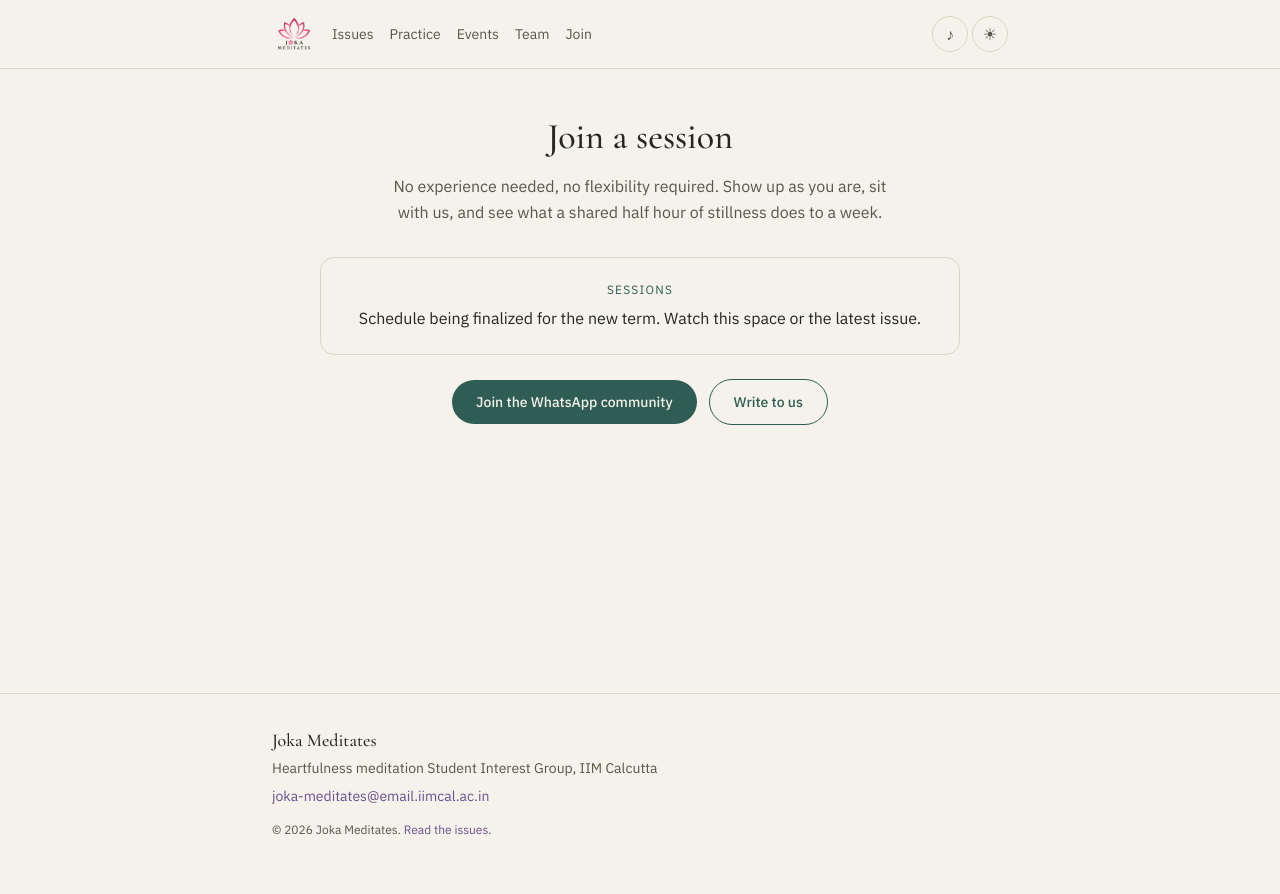
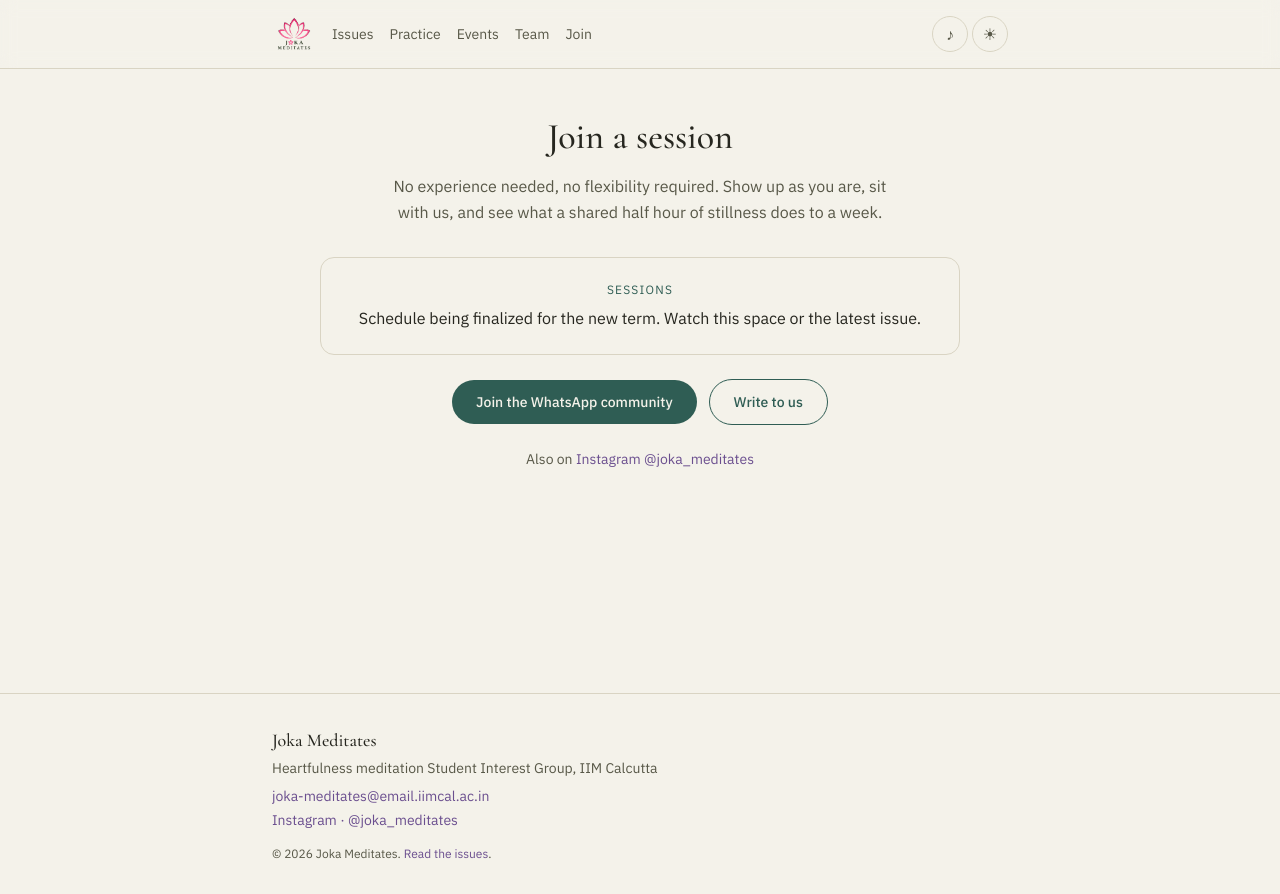
Before and after one commit to Ishu-dev/joka-meditates, a Next.js app: page /join in a window 1280 px wide. Before the commit the page ends 870 px from the top, so only its background shows below. Built offline with nearby package versions, Linux system fonts and the light colour scheme.

Commit message:
Add Instagram link, account reactivated

```diff
--- a/app/join/page.js
+++ b/app/join/page.js
@@ -31,6 +31,17 @@ export default function JoinPage() {
           Write to us
         </a>
       </div>
+      <p className="mt-6 text-sm text-ink-soft">
+        Also on{" "}
+        <a
+          href="https://www.instagram.com/joka_meditates/"
+          target="_blank"
+          rel="noopener noreferrer"
+          className="text-link hover:text-accent"
+        >
+          Instagram @joka_meditates
+        </a>
+      </p>
     </div>
   );
 }
--- a/components/Footer.js
+++ b/components/Footer.js
@@ -13,6 +13,15 @@ export default function Footer() {
             joka-meditates@email.iimcal.ac.in
           </a>
         </p>
+        <p className="mt-1">
+          <a
+            href="https://www.instagram.com/joka_meditates/"
+            target="_blank"
+            rel="noopener noreferrer"
+          >
+            Instagram · @joka_meditates
+          </a>
+        </p>
         <p className="mt-4 text-xs">
           © {new Date().getFullYear()} Joka Meditates.{" "}
           <Link href="/issues" className="hover:text-accent">
```
Also changed, not shown: 2 other files (tests, documents, lock files or other folders).
